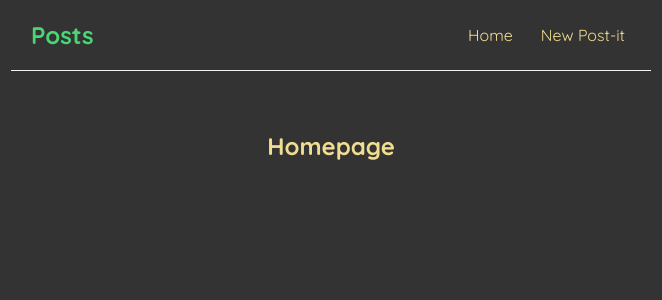
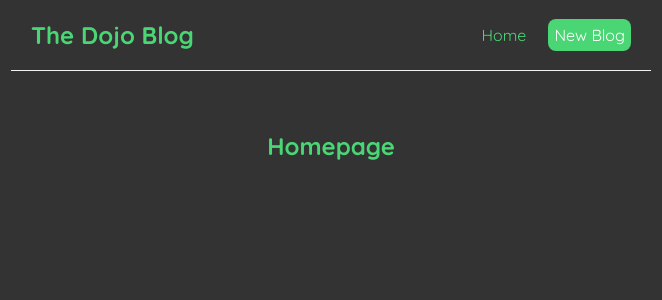
Before and after one commit to Cyrillo46/post-it, a React (Vite) app: page / in a window 1280 px wide. Shown: the top 300 px of the page, without its empty margins (309-971 px from the left). Built offline with nearby package versions, Linux system fonts and the light colour scheme.

Commit message:
restyled page, added new blog link

```diff
--- a/src/App.css
+++ b/src/App.css
@@ -6,7 +6,7 @@
   margin: 0;
   font-family: "Quicksand";
   background-color: #333;
-  color: rgb(240, 221, 144);
+  color: #4ad674;
 }
 .navbar {
   padding: 20px;
--- a/src/Navbar.jsx
+++ b/src/Navbar.jsx
@@ -1,10 +1,18 @@
 const Navbar = () => {
   return (
     <nav className="navbar">
-      <h1>Posts</h1>
+      <h1>The Dojo Blog</h1>
       <div className="links">
         <a href="/">Home</a>
-        <a href="/create">New Post-it</a>
+        <a
+          href="/create"
+          style={{
+            color: "white",
+            backgroundColor: "#4ad674",
+            borderRadius: "8px",
+          }}>
+          New Blog
+        </a>
       </div>
     </nav>
   );
```
